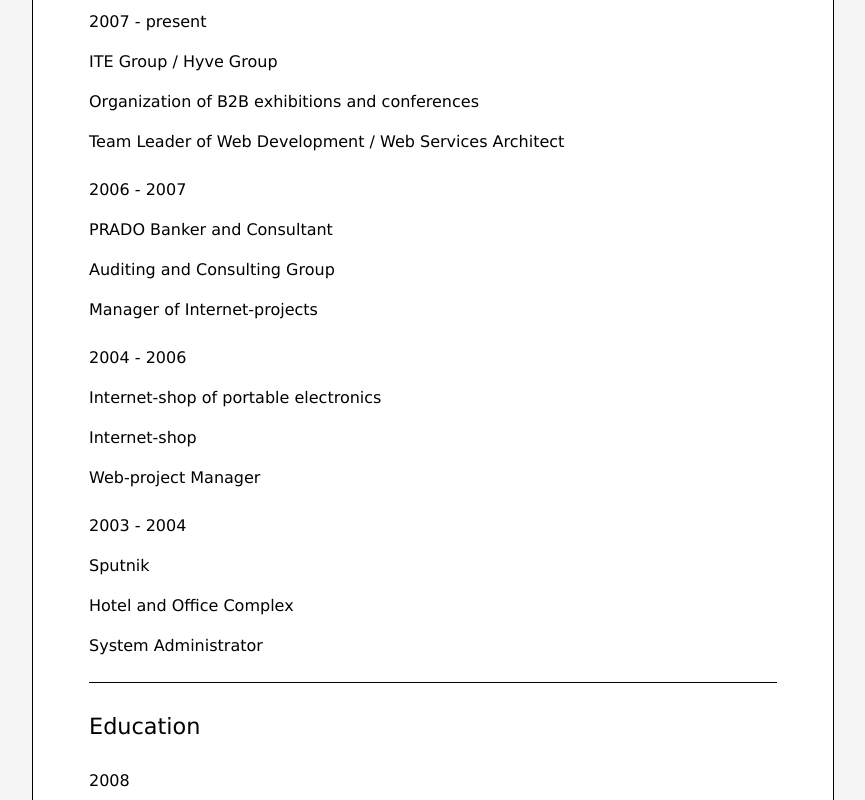
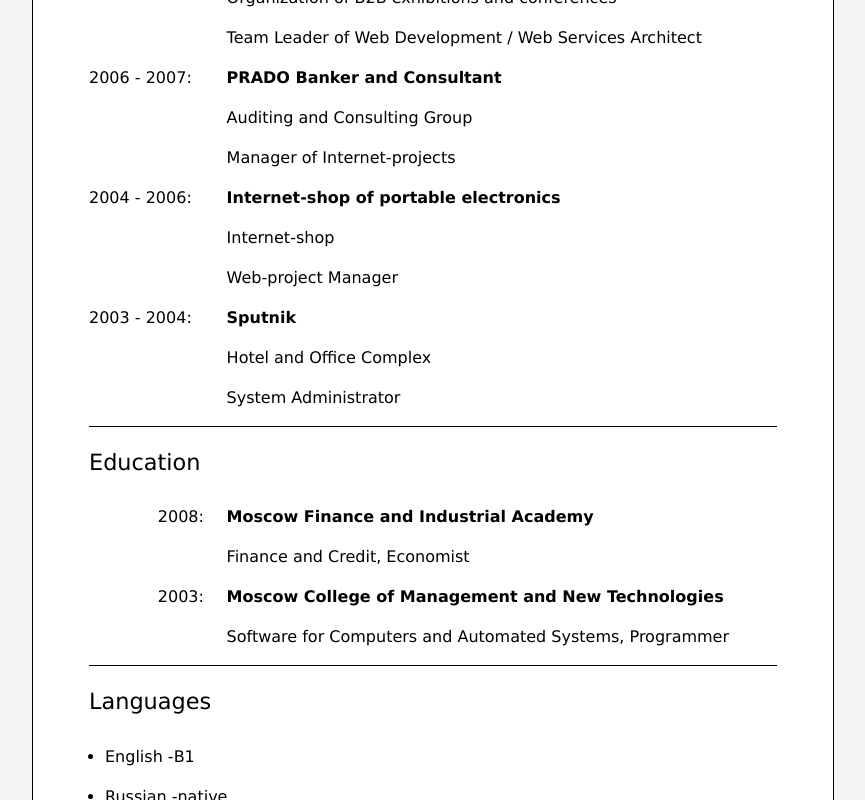
Before and after one commit to MiguelFrolov/frlv.ru, a React (Create React App) app: page /#/ in a window 1280 px wide. Shown: the part 1160-1960 px from the top of the page, without its empty margins (207-1072 px from the left). Built offline with nearby package versions, Linux system fonts and the light colour scheme.

Commit message:
Edit media print

```diff
--- a/src/App.css
+++ b/src/App.css
@@ -2,41 +2,30 @@
 
 }
 .lang {
-  color: darkblue;
+  color: red;
   padding: .5rem;
   position: absolute ;
   right: .5rem;
   top: 0.5rem;
 }
 .grid {
-  display: grid;
-  justify-content: center;
-  grid-template-columns: 43rem ;
-  grid-gap: 0;
-  grid-auto-flow: row;
-
-  border: 1px solid black;
   background-color: white;
-
-  width: 44rem;
-  margin: 1rem auto;
-  padding: 3rem 3rem 1rem  3rem;
 }
 .card {
   border: 0;
   border-bottom: 1px solid black;
-  margin-bottom: 2rem;
+   margin-bottom: 1.5rem;
 }
 .card:last-of-type {
   border: 0;
 }
 .item {
-  margin-bottom: 1.5rem;
+   margin-bottom: 1rem;
 }
 .name {
 
 }
-.position {
+.job {
 
 }
 .email, .phone {
@@ -59,13 +48,114 @@
   width: 80%;
   text-align: center;
 }
+.period::after {
+  content: ':';
+}
+.period {
+  width: 20%;
+  float: left;
+}
+.company {
+  font-weight: bolder;
+  width: 80%;
+  float: left;
+}
+.industry {
+padding-left: 20%;
+}
+.position {
+  padding-left: 20%;
+}
+.year::after {
+  content: ':';
+}
+.year {
+  padding-left: 10%;
+  width: 10%;
+  float: left;
+}
+.institution {
+  width: 80%;
+  float: left;
+  font-weight: bolder;
+}
+.speciality {
+  padding-left: 20%;
+}
+.language {
+  margin-left: 1rem;
+  display: list-item;
+  list-style-type: disc;
+  float: left;
+  clear: left;
+}
+.language::after {
+  content: ' - ';
+}
+.lavel {
+  display: block;
+  float: left;
+  clear: right;
+}
+
+@media screen and (min-width: 864px) {
+  .grid {
+    display: grid;
+    justify-content: center;
+    grid-template-columns: 43rem ;
+    grid-gap: 0;
+    grid-auto-flow: row;
+
+    border: 1px solid black;
+
+    width: 44rem;
+    margin: 1rem auto;
+    padding: 3rem 3rem 1rem  3rem;
+  }
+}
+
+@media screen and (max-width: 864px) {
+  .grid {
+    display: grid;
+    justify-content: center;
+    grid-template-columns: 100% ;
+    grid-gap: 0;
+    grid-auto-flow: row;
+
+    padding: 3rem 3rem 1rem  3rem;
+  }
+}
+
+@media screen and (max-width: 760px) {
+  .email, .phone {
+    width: 50%;
+    float: left;
+  }
+  .linkedin {
+    width: 100%;
+  }
+}
+
 
 @media print {
+  .pagebreak { page-break-before: always; }
   .grid {
     display: grid;
     justify-content: center;
     grid-template-columns: 42.5rem;
     grid-gap: 1rem;
     grid-auto-flow: row;
+    padding: 1rem 1rem 1rem  3rem;
   }
+  .lang {
+    display: none;
+  }
+  h1, h2, h3 {
+    margin-bottom: 1rem;
+  }
+  p {
+    line-height: 1.5rem;
+    margin-bottom: 0.5rem;
+  }
+
 }
--- a/src/App.js
+++ b/src/App.js
@@ -11,8 +11,8 @@
     <div className="container">
       <HashRouter>
         <Routes>
-          <Route path="/" element={<><a className='lang' href="#/ru">русский</a><Grid contentArr={contentEn} /></>} />
-          <Route path="/ru" element={<><a className='lang' href="/">English</a><Grid contentArr={contentRu} /></>} />
+          <Route path="/" element={<><a className='lang' href="#/ru">Ру</a><Grid contentArr={contentEn} /></>} />
+          <Route path="/ru" element={<><a className='lang' href="/">En</a><Grid contentArr={contentRu} /></>} />
           <Route path="*" element={<><a className='lang' href="/">home page</a><h1>route not found</h1></>} status={404} />
         </Routes>
       </HashRouter>
--- a/src/components/Card.js
+++ b/src/components/Card.js
@@ -7,7 +7,7 @@
         <div className={key} key={key}>
             {
                 key === "name" ? <h1>{props.contentObj.name}</h1> :
-                    key === "position" ? <h2>{props.contentObj.position}</h2> :
+                    key === "job" ? <h2>{props.contentObj.job}</h2> :
                         key === "email" ? <p><a href={`mailto:${props.contentObj.email}`} >{props.contentObj.email}</a></p> :
                             key === "phone" ? <p><a href={`tel:${props.contentObj.phone}`}>{props.contentObj.phone}</a></p> :
                                 key === "linkedin" ? <p><a href={props.contentObj.linkedin} target="_blank">{props.contentObj.linkedin.replace("https://www.", "")}</a></p> :
--- a/src/data/Content.js
+++ b/src/data/Content.js
@@ -1,7 +1,7 @@
 export const contentRu = [
     {
         name: "Михаил Фролов",
-        position: "Разработчик / архитектор web-систем",
+        job: "Разработчик / архитектор web-систем",
         email: "frlv.ru@gmail.com",
         phone: "+7 (747) 405 8207",
         linkedin: "https://www.linkedin.com/in/mikhail-v-frolov",
--- a/src/data/en/Content.js
+++ b/src/data/en/Content.js
@@ -1,7 +1,7 @@
 export const contentEn = [
     {
         name: "Mikhail Frolov",
-        position: "Developer / architect of web-systems",
+        job: "Developer / architect of web-systems",
         email: "frlv.ru@gmail.com",
         phone: "+7 (747) 405 8207",
         linkedin: "https://www.linkedin.com/in/mikhail-v-frolov",
--- a/src/index.css
+++ b/src/index.css
@@ -48,5 +48,5 @@
 }
 
 a {
-  color: black;
+  color:black;
 }
```
